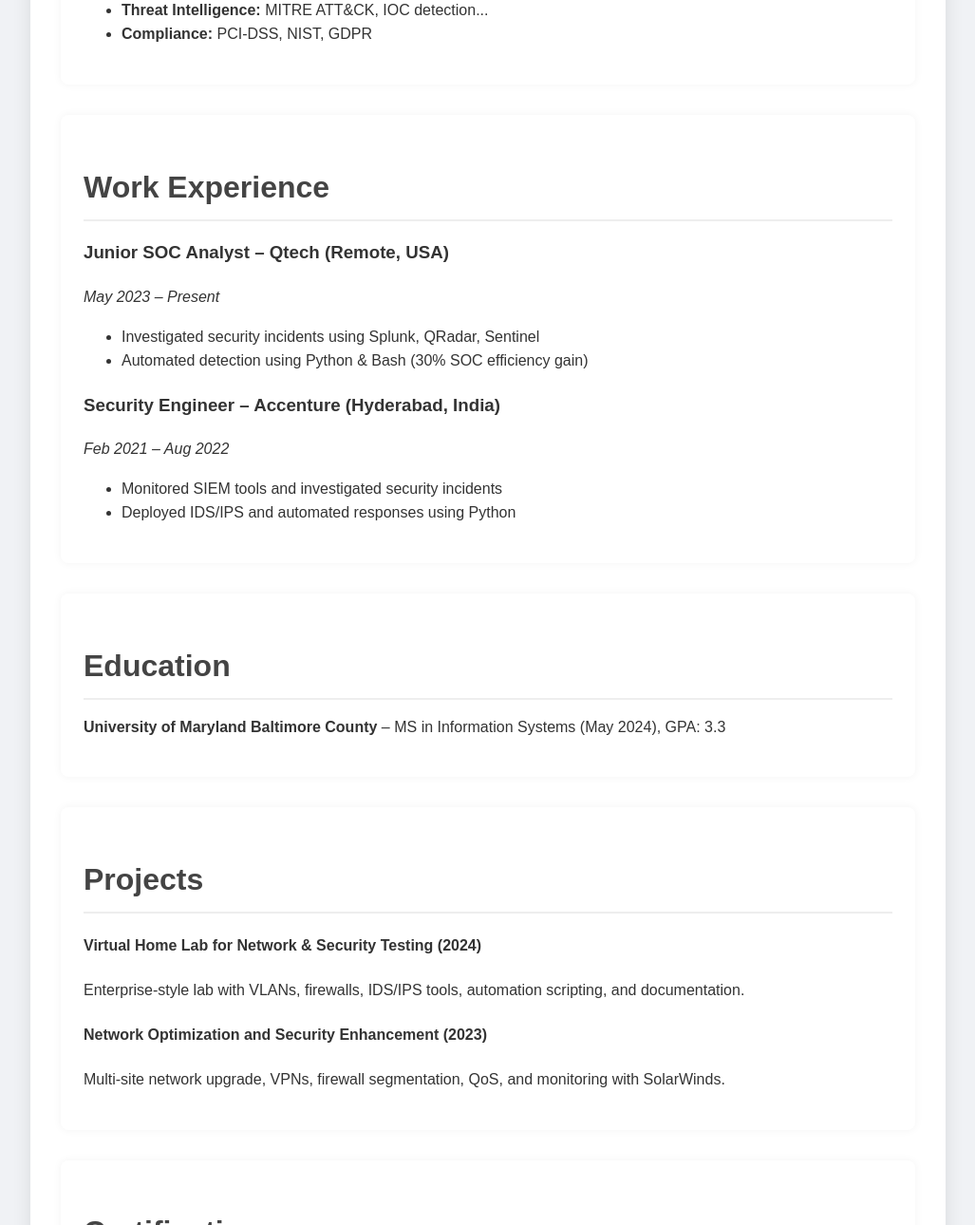
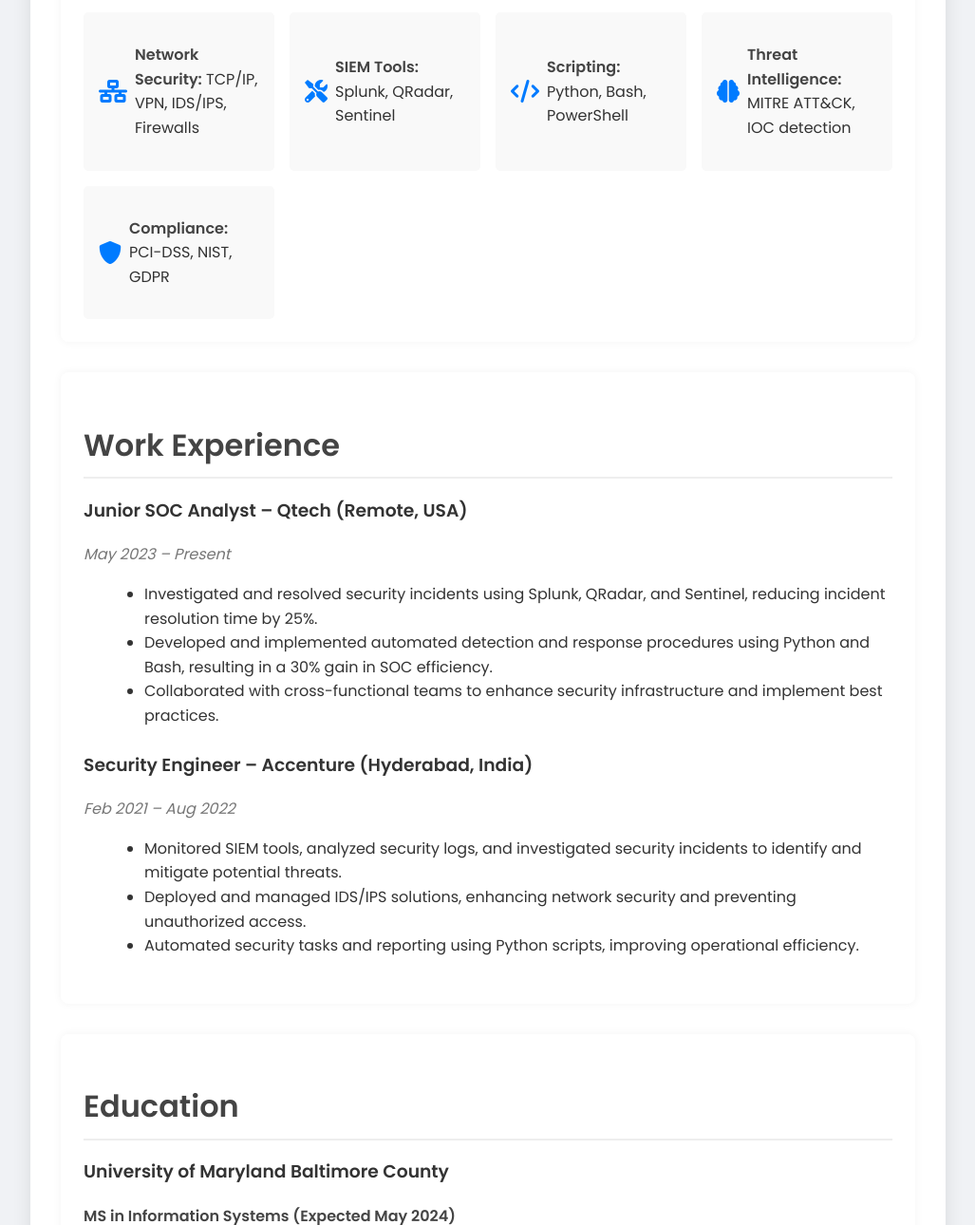
Before and after one commit to ash123-s/portfolio, a plain HTML site: page index.html in a window 1280 px wide. Shown: the part 654-1944 px from the top of the page at 95% size, without its empty margins (126-1153 px from the left). Drawn offline with Linux system fonts and the light colour scheme.

Commit message:
Update index.html

```diff
--- a/index.html
+++ b/index.html
@@ -1,67 +1,124 @@
 <!DOCTYPE html>
 <html lang="en">
+
 <head>
-  <meta charset="UTF-8" />
-  <meta name="viewport" content="width=device-width, initial-scale=1.0"/>
+    <meta charset="UTF-8">
+    <meta name="viewport" content="width=device-width, initial-scale=1.0">
     <title>Ashish Gampa – SOC Analyst</title>
-  <link rel="stylesheet" href="style.css"/>
+    <link rel="stylesheet" href="style.css">
+    <link rel="preconnect" href="https://fonts.googleapis.com">
+    <link rel="preconnect" href="https://fonts.gstatic.com" crossorigin>
+    <link href="https://fonts.googleapis.com/css2?family=Poppins:wght@400;600&display=swap" rel="stylesheet">
+    <link rel="stylesheet" href="https://cdnjs.cloudflare.com/ajax/libs/font-awesome/6.0.0/css/all.min.css"
+        integrity="sha512-9usAa10IRO0HhonpyAIVpjrylPvoDwiPUiKdWk5t3PyolY1cOd4DSE0Ga+ri4AuTroPR5aQvXU9xC6qOPnzFeg=="
+        crossorigin="anonymous" referrerpolicy="no-referrer" />
 </head>
+
 <body>
     <div class="container">
         <header>
+            <div class="profile">
+                <img src="profile-placeholder.png" alt="Ashish Gampa" class="profile-img">
+                <div>
                     <h1>Ashish Gampa</h1>
-      <p><a href="mailto:ag0612202@gmail.com">ag0612202@gmail.com</a> | +1-443-838-0312 | <a href="https://www.linkedin.com/in/ashish-bhargav/">LinkedIn</a></p>
+                    <p class="header-info">
+                        <a href="mailto:ag0612202@gmail.com">ag0612202@gmail.com</a> |
+                        <a href="tel:+14438380312">+1-443-838-0312</a> |
+                        <a href="https://www.linkedin.com/in/ashish-bhargav/" target="_blank">LinkedIn</a>
+                    </p>
+                </div>
+            </div>
         </header>
 
-    <section>
+        <section class="summary">
             <h2>Summary</h2>
-      <p>3+ years experience in security operations, threat detection, and incident response. Skilled in SIEM tools, scripting, malware analysis, and proactive threat hunting.</p>
+            <p>A highly motivated cybersecurity professional with 3+ years of experience in security operations, threat
+                detection, and incident response. Possesses a strong skill set in SIEM tools, scripting, malware analysis,
+                and proactive threat hunting. Dedicated to maintaining robust security postures and mitigating potential
+                risks.</p>
         </section>
 
-    <section>
+        <section class="skills">
             <h2>Skills</h2>
-      <ul>
-        <li><strong>Network Security:</strong> TCP/IP, VPN, IDS/IPS...</li>
-        <li><strong>SIEM Tools:</strong> Splunk, QRadar, Sentinel</li>
-        <li><strong>Scripting:</strong> Python, Bash, PowerShell</li>
-        <li><strong>Threat Intelligence:</strong> MITRE ATT&CK, IOC detection...</li>
-        <li><strong>Compliance:</strong> PCI-DSS, NIST, GDPR</li>
-      </ul>
+            <div class="skills-grid">
+                <div class="skill-item">
+                    <i class="fas fa-network-wired"></i>
+                    <p><strong>Network Security:</strong> TCP/IP, VPN, IDS/IPS, Firewalls</p>
+                </div>
+                <div class="skill-item">
+                    <i class="fas fa-tools"></i>
+                    <p><strong>SIEM Tools:</strong> Splunk, QRadar, Sentinel</p>
+                </div>
+                <div class="skill-item">
+                    <i class="fas fa-code"></i>
+                    <p><strong>Scripting:</strong> Python, Bash, PowerShell</p>
+                </div>
+                <div class="skill-item">
+                    <i class="fas fa-brain"></i>
+                    <p><strong>Threat Intelligence:</strong> MITRE ATT&CK, IOC detection</p>
+                </div>
+                <div class="skill-item">
+                    <i class="fas fa-shield-alt"></i>
+                    <p><strong>Compliance:</strong> PCI-DSS, NIST, GDPR</p>
+                </div>
+            </div>
         </section>
 
-    <section>
+        <section class="experience">
             <h2>Work Experience</h2>
+            <div class="job-item">
                 <h3>Junior SOC Analyst – Qtech (Remote, USA)</h3>
-      <p><em>May 2023 – Present</em></p>
+                <p class="job-date">May 2023 – Present</p>
                 <ul>
-        <li>Investigated security incidents using Splunk, QRadar, Sentinel</li>
-        <li>Automated detection using Python & Bash (30% SOC efficiency gain)</li>
+                    <li>Investigated and resolved security incidents using Splunk, QRadar, and Sentinel, reducing incident
+                        resolution time by 25%.</li>
+                    <li>Developed and implemented automated detection and response procedures using Python and Bash,
+                        resulting in a 30% gain in SOC efficiency.</li>
+                    <li>Collaborated with cross-functional teams to enhance security infrastructure and implement best
+                        practices.</li>
+
                 </ul>
-
+            </div>
+            <div class="job-item">
                 <h3>Security Engineer – Accenture (Hyderabad, India)</h3>
-      <p><em>Feb 2021 – Aug 2022</em></p>
+                <p class="job-date">Feb 2021 – Aug 2022</p>
                 <ul>
-        <li>Monitored SIEM tools and investigated security incidents</li>
-        <li>Deployed IDS/IPS and automated responses using Python</li>
+                    <li>Monitored SIEM tools, analyzed security logs, and investigated security incidents to identify and
+                        mitigate potential threats.</li>
+                    <li>Deployed and managed IDS/IPS solutions, enhancing network security and preventing unauthorized
+                        access.</li>
+                    <li>Automated security tasks and reporting using Python scripts, improving operational efficiency.</li>
                 </ul>
+            </div>
         </section>
 
-    <section>
+        <section class="education">
             <h2>Education</h2>
-      <p><strong>University of Maryland Baltimore County</strong> – MS in Information Systems (May 2024), GPA: 3.3</p>
+            <div class="education-item">
+                <h3>University of Maryland Baltimore County</h3>
+                <p class="degree">MS in Information Systems (Expected May 2024)</p>
+                <p class="gpa">GPA: 3.3</p>
+            </div>
         </section>
 
-    <section>
+        <section class="projects">
             <h2>Projects</h2>
+            <div class="project-item">
                 <h4>Virtual Home Lab for Network & Security Testing (2024)</h4>
-      <p>Enterprise-style lab with VLANs, firewalls, IDS/IPS tools, automation scripting, and documentation.</p>
+                <p>Designed and implemented an enterprise-style virtual lab environment for network and security testing.
+                    The lab includes VLANs, firewalls, IDS/IPS tools, automation scripting, and comprehensive
+                    documentation.</p>
+            </div>
+            <div class="project-item">
                 <h4>Network Optimization and Security Enhancement (2023)</h4>
-      <p>Multi-site network upgrade, VPNs, firewall segmentation, QoS, and monitoring with SolarWinds.</p>
+                <p>Led a multi-site network upgrade project, focusing on VPN implementation, firewall segmentation, QoS
+                    optimization, and network monitoring using SolarWinds.</p>
+            </div>
         </section>
 
-    <section>
+        <section class="certifications">
             <h2>Certifications</h2>
-      <ul>
+            <ul class="cert-list">
                 <li>CompTIA Network+</li>
                 <li>CompTIA Security+</li>
                 <li>CCNA (in progress)</li>
@@ -70,4 +127,5 @@
         </section>
     </div>
 </body>
+
 </html>
```
Lines whose indentation alone changed are shown as unchanged.
